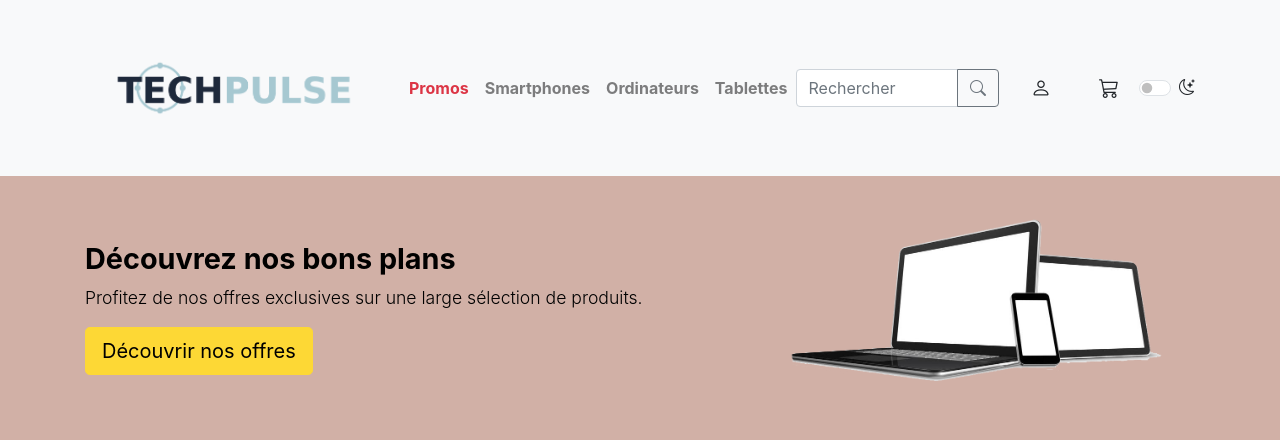
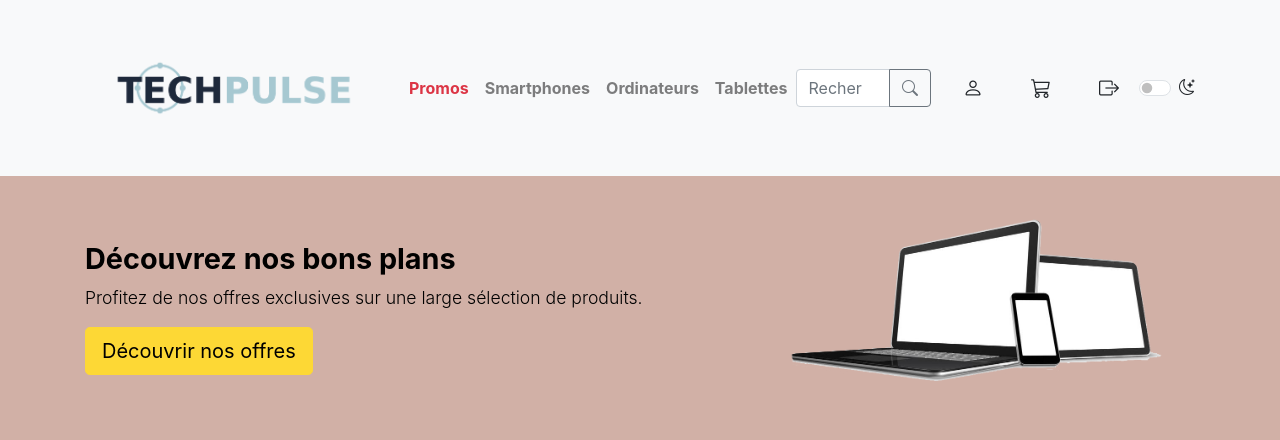
Before and after one commit to jennaram/siteEcommercePHP, a PHP site: page /index.php in a window 1280 px wide. Shown: the top 440 px of the page. Run offline with PHP 8.4, Linux system fonts and the light colour scheme; some libraries are stand-ins or nearby versions.

Commit message:
ajout bouton logout

```diff
--- a/header.php
+++ b/header.php
@@ -93,6 +93,9 @@
                     <a class="nav-link me-3" href="cart.php">
                         <i class="bi bi-cart3 fs-5"></i>
                     </a>
+                    <a class="nav-link me-3" href="logout.php">
+                        <i class="bi bi-box-arrow-right fs-5"></i>
+                    </a>
 
                     <!-- Bouton de bascule dark/light -->
                     <div class="form-check form-switch ms-2">
```
